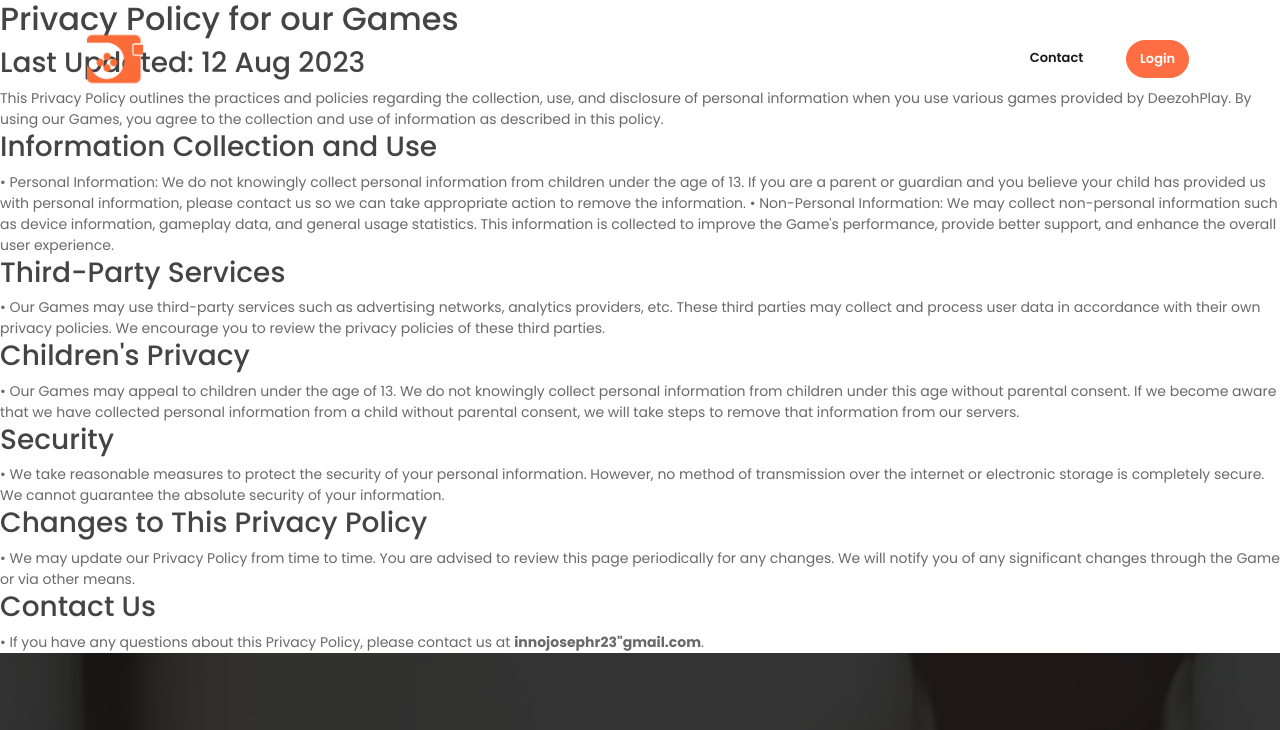
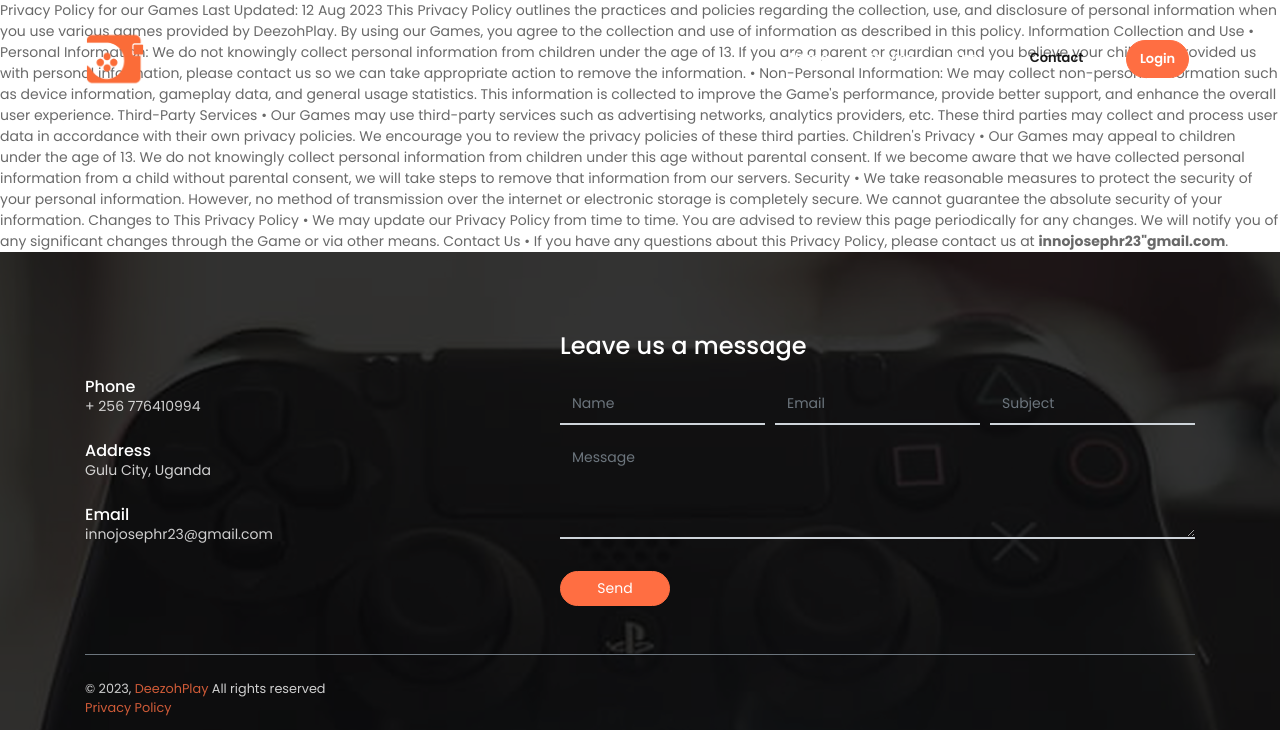
Before and after one commit to deezohplay/deezohplay.github.io, a plain HTML site: page privacy.html in a window 1280 px wide. Shown: the top 730 px of the page. Drawn offline with Linux system fonts and the light colour scheme.

Commit message:
Update privacy.html

```diff
--- a/privacy.html
+++ b/privacy.html
@@ -46,38 +46,32 @@
     <!-- End Of Second Navigation -->
 
     <section>
-            <h2>Privacy Policy for our Games </h2>
+            <p class="mb-0">
+            Privacy Policy for our Games
 
-            <h3>Last Updated: 12 Aug 2023</h3>
+            Last Updated: 12 Aug 2023
 
-            <p class="mb-0">This Privacy Policy outlines the practices and policies regarding the collection, use, and disclosure of personal information when you use various games provided by DeezohPlay. By using our Games, you agree to the collection and use of information as described in this policy.</p>
+            This Privacy Policy outlines the practices and policies regarding the collection, use, and disclosure of personal information when you use various games provided by DeezohPlay. By using our Games, you agree to the collection and use of information as described in this policy.
 
-            <h3>Information Collection and Use</h3>
-            <p class="mb-0">
+            Information Collection and Use
+
             •	Personal Information: We do not knowingly collect personal information from children under the age of 13. If you are a parent or guardian and you believe your child has provided us with personal information, please contact us so we can take appropriate action to remove the information.
             •	Non-Personal Information: We may collect non-personal information such as device information, gameplay data, and general usage statistics. This information is collected to improve the Game's performance, provide better support, and enhance the overall user experience.
-            </p>
-            <h3>Third-Party Services</h3>
-            <p class="mb-0">
+            Third-Party Services
+
             •	Our Games may use third-party services such as advertising networks, analytics providers, etc. These third parties may collect and process user data in accordance with their own privacy policies. We encourage you to review the privacy policies of these third parties.
-            </p>
-            <h3>Children's Privacy</h3>
-            <p class="mb-0">
+            Children's Privacy
+
             •   Our Games may appeal to children under the age of 13. We do not knowingly collect personal information from children under this age without parental consent. If we become aware that we have collected personal information from a child without parental consent, we will take steps to remove that information from our servers.
-            </p>
 
-            <h3>Security</h3>
-            <p class="mb-0">
+            Security
             •	We take reasonable measures to protect the security of your personal information. However, no method of transmission over the internet or electronic storage is completely secure. We cannot guarantee the absolute security of your information.
-            </p>
 
-            <h3>Changes to This Privacy Policy</h3>
-            <p class="mb-0">
+            Changes to This Privacy Policy
+
             •	We may update our Privacy Policy from time to time. You are advised to review this page periodically for any changes. We will notify you of any significant changes through the Game or via other means.
-            </p>
 
-            <h3>Contact Us</h3>
-            <p class="mb-0">
+            Contact Us
             •	If you have any questions about this Privacy Policy, please contact us at <b>innojosephr23"gmail.com</b>.
         </p>
     </section>
```
Lines whose indentation alone changed are shown as unchanged.
